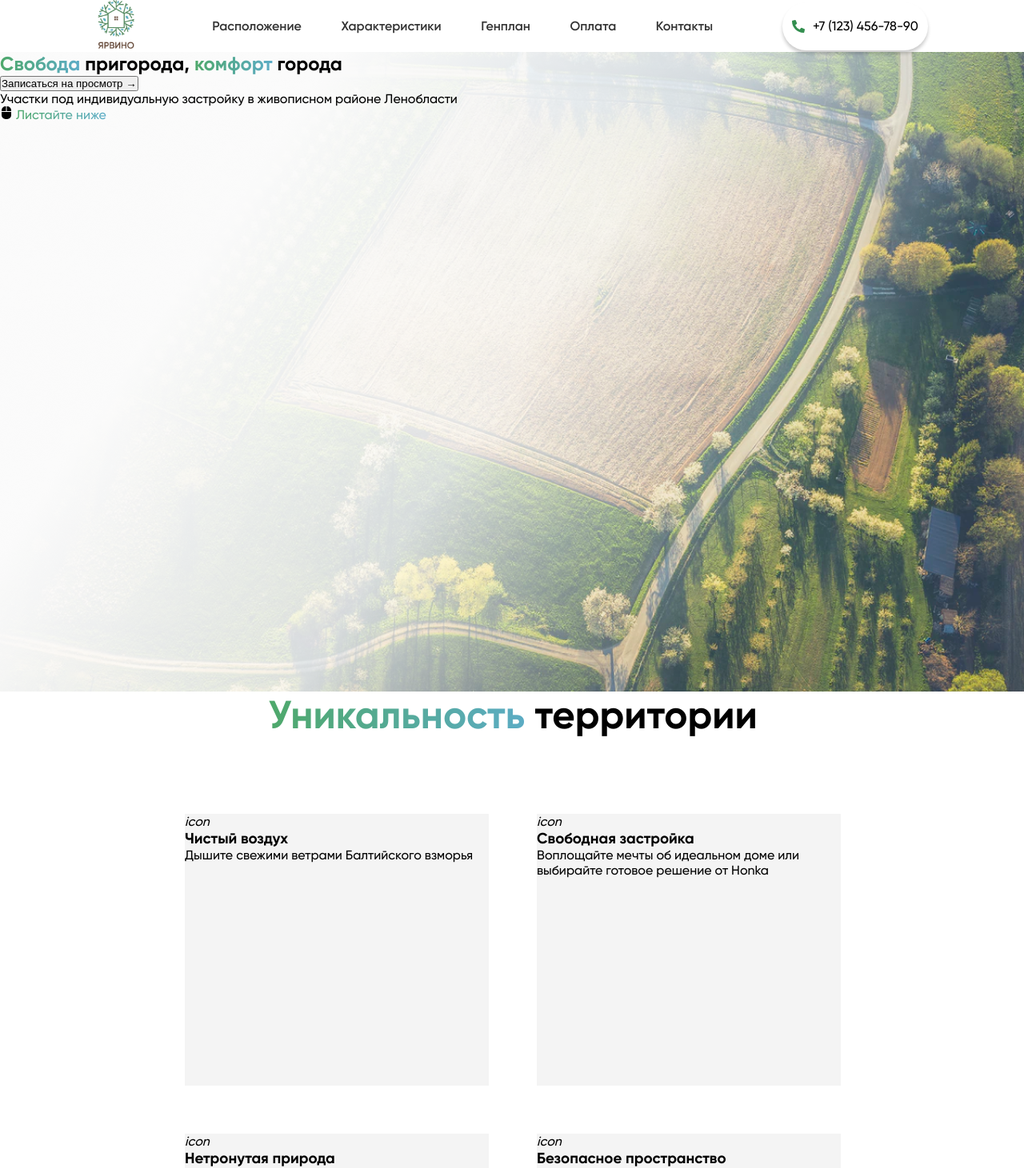
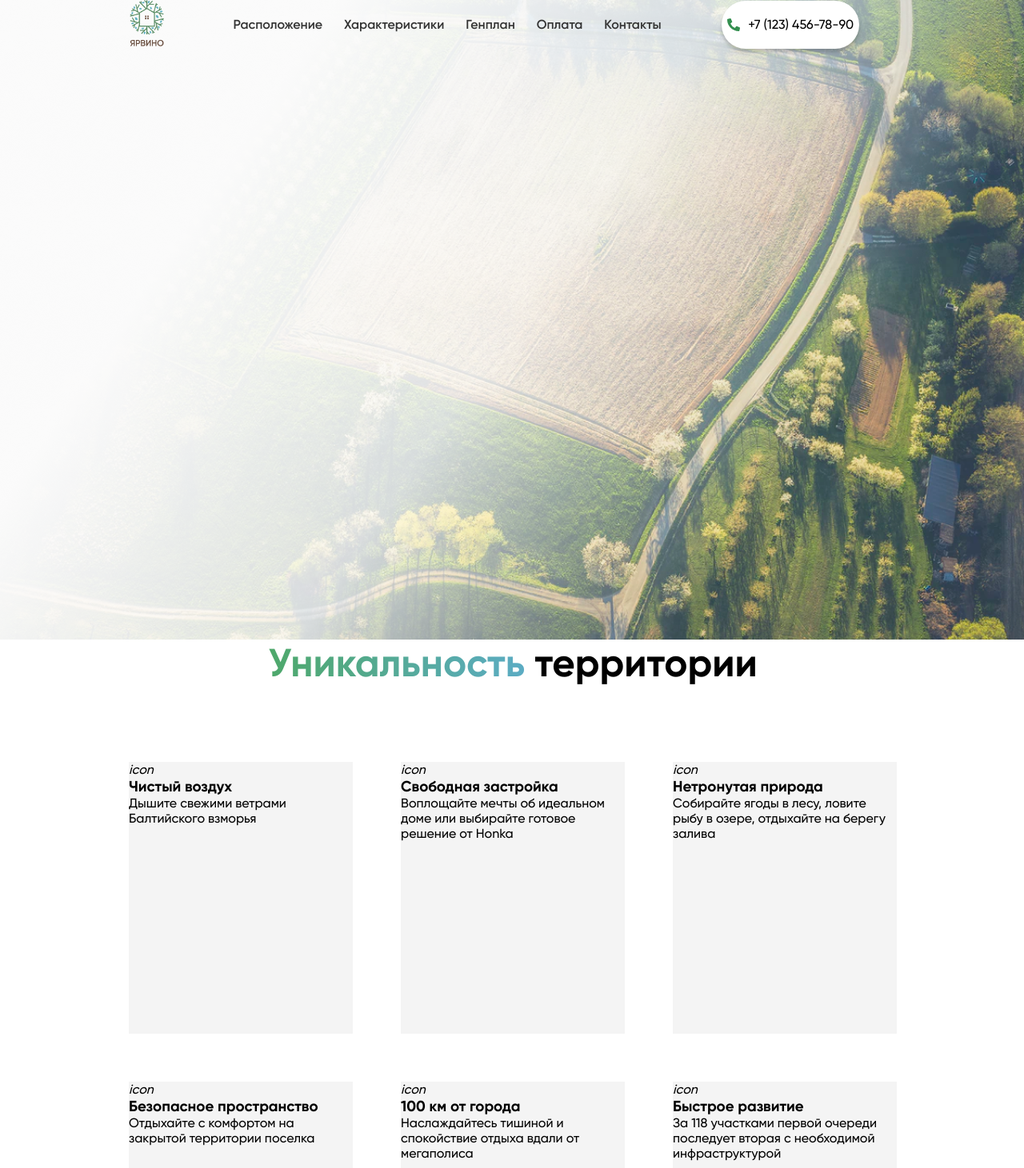
Before and after one commit to matt6852/lakes, a Next.js app: page / in a window 1280 px wide. Shown: the top 1461 px of the page at 80% size. Built offline with nearby package versions, Linux system fonts and the light colour scheme.

Commit message:
created navbar desctop

```diff
--- a/components/Sections/MainSection.js
+++ b/components/Sections/MainSection.js
@@ -5,7 +5,7 @@ import Wrapper from "../Wrapper";
 export default function MainSection() {
   return (
     <section className={style.main_section}>
-      <Wrapper>
+      {/* <Wrapper>
         <div className={style.center}>
           <div className={style.title_container}>
             <h1>
@@ -26,7 +26,7 @@ export default function MainSection() {
         <div className={style.mous}>
           <FaMouse className={style.icon} /> <span>Листайте ниже</span>
         </div>
-      </Wrapper>
+      </Wrapper> */}
     </section>
   );
 }
--- a/styles/Card.module.scss
+++ b/styles/Card.module.scss
@@ -1,6 +1,6 @@
  .singl_card{
      background-color: #F4F4F4;
-     width: 380px;
+     width: 280px;
      height: 340px;
     //  margin: auto;
      margin: 30px;
--- a/styles/Header.module.scss
+++ b/styles/Header.module.scss
@@ -3,9 +3,8 @@
 }
 
 .container {
-
-
-  // z-index: 10;
+position: absolute;
+  z-index: 10;
   margin-left: 122px;
   margin-right: 120px;
   display: flex;
--- a/styles/Wrapper.module.scss
+++ b/styles/Wrapper.module.scss
@@ -1,5 +1,5 @@
 .wrapper{
-    max-width: 1440px;
+    max-width: 1200px;
     margin: auto;
     height: 100%;
 }
```
